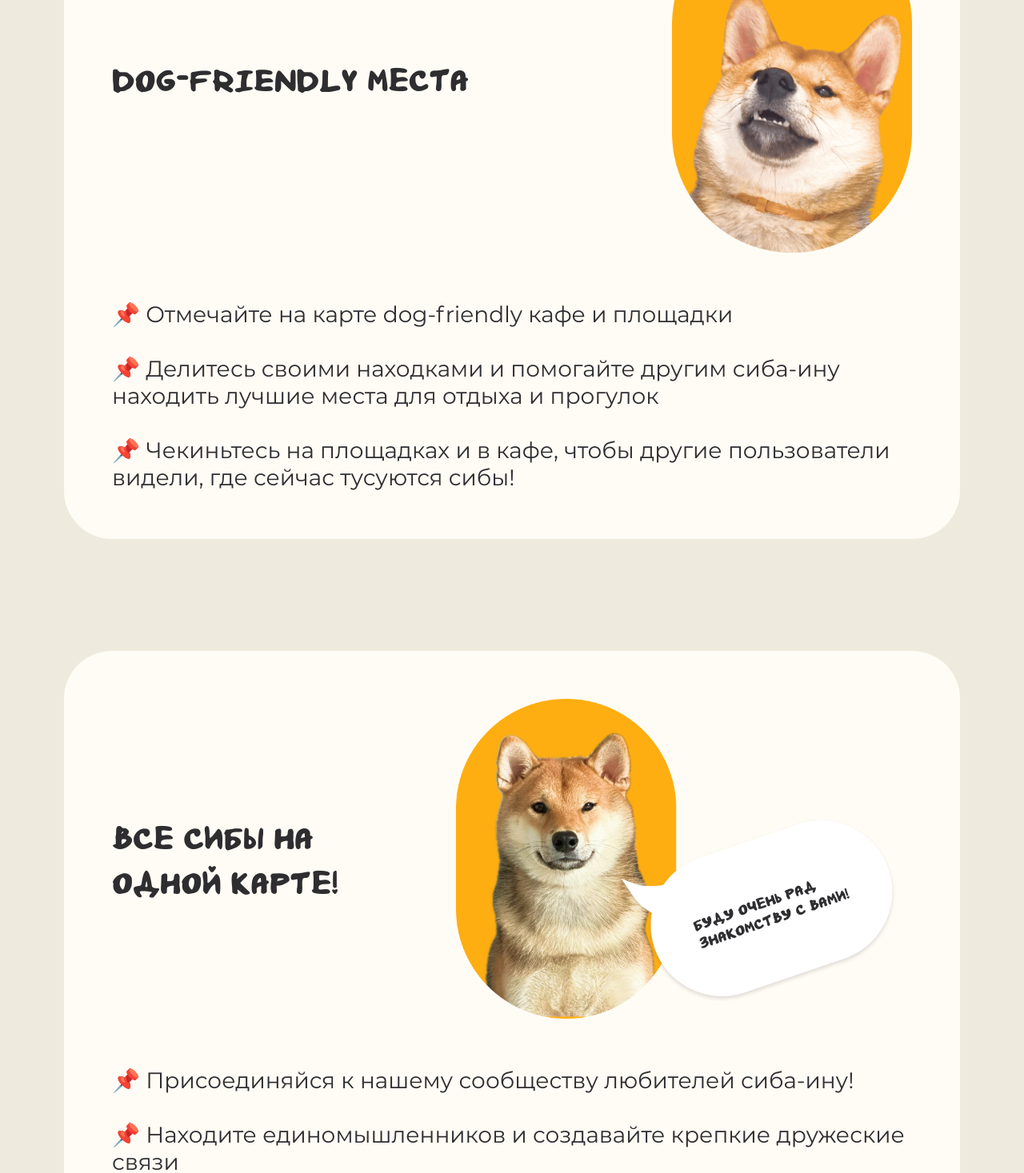
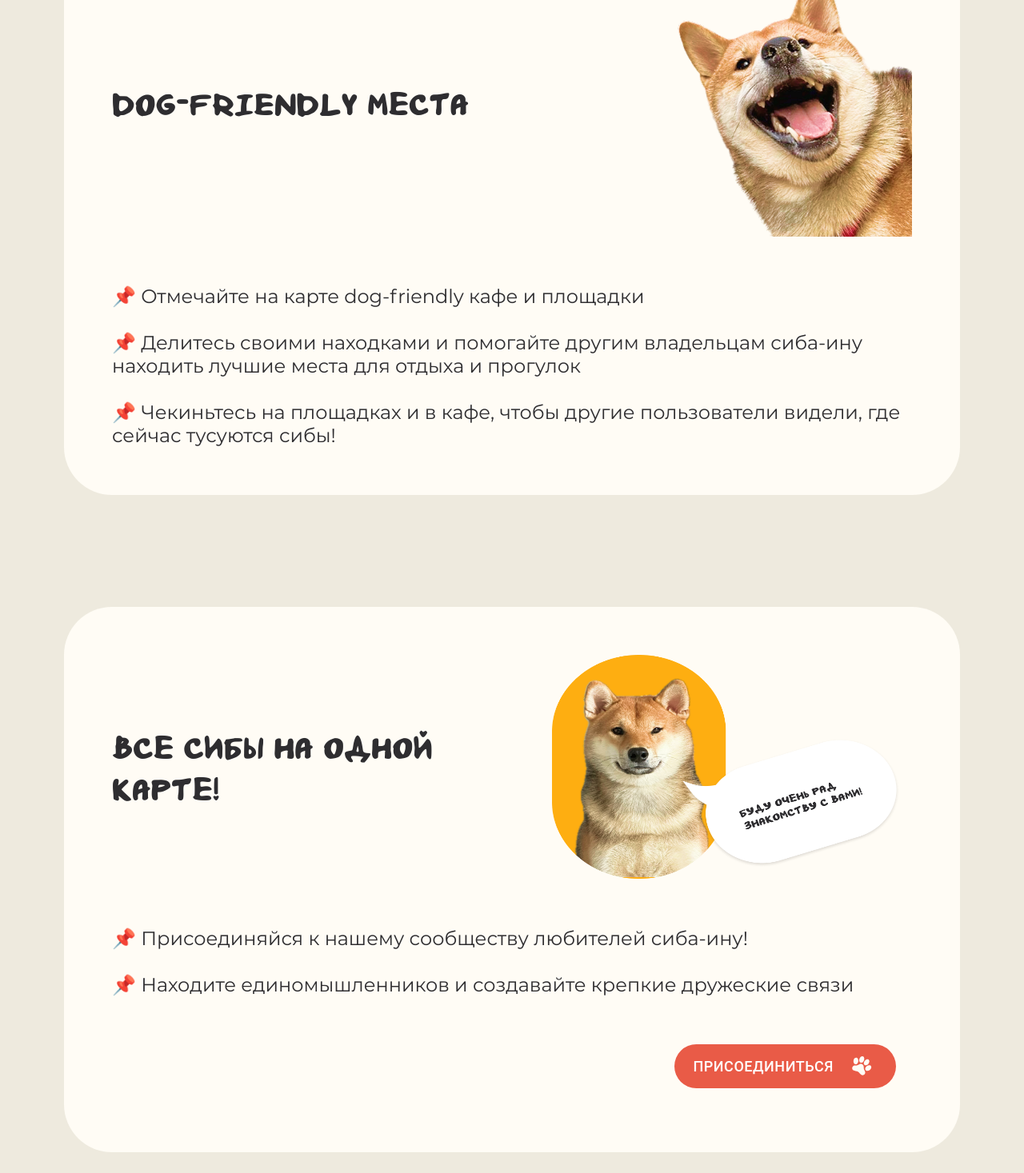
Before and after one commit to rinakz/oski-site, a React (Create React App) app: page / in a window 1280 px wide. Shown: the part 2119-3586 px from the top of the page at 80% size. Built offline with nearby package versions, Linux system fonts and the light colour scheme.

Commit message:
fix safari

```diff
--- a/src/components/main/cofee.tsx
+++ b/src/components/main/cofee.tsx
@@ -35,14 +35,14 @@ export default function Coffee() {
         <div>
           <div className={stls.serviceTitle}>
             <h1>Dog-friendly места</h1>
-            <img src="second-main.png" alt="coffee" />
+            <img src="friends.png" alt="friends" />
           </div>
           <p>
             📌 Отмечайте на карте dog-friendly кафе и площадки
             <br />
             <br />
-            📌 Делитесь своими находками и помогайте другим сиба-ину находить
-            лучшие места для отдыха и прогулок
+            📌 Делитесь своими находками и помогайте другим владельцам сиба-ину
+            находить лучшие места для отдыха и прогулок
             <br />
             <br />
             📌 Чекиньтесь на площадках и в кафе, чтобы другие пользователи
--- a/src/components/main/community.tsx
+++ b/src/components/main/community.tsx
@@ -2,8 +2,13 @@ import { LayoutPage } from "../general/LayoutPage";
 import Footer from "../Footer";
 import stls from "../styles/components/Main.module.sass";
 import { useEffect, useRef, useState } from "react";
+import { Button } from "@mui/material";
+import { useNavigate } from "react-router-dom";
+import { IconPawButton } from "../../icons/IconPawButton";
+import { PATH } from "../../routes/PATH";
 
 export default function Community() {
+  const navigate = useNavigate();
   const [isVisible, setIsVisible] = useState(false);
   const elementRef = useRef<HTMLDivElement>(null); // Создаем реф для элемента
 
@@ -46,7 +51,11 @@ export default function Community() {
             <div className={stls.serviceTitle}>
               <h1 style={{ minWidth: "40%" }}>Все сибы на одной карте!</h1>
               <img
-                style={{ width: "-webkit-fill-available", maxHeight: "400px" }}
+                style={{
+                  width: "-webkit-fill-available",
+                  maxHeight: "280px",
+                  maxWidth: "450px",
+                }}
                 src="speaking.png"
                 alt="community"
               />
@@ -58,6 +67,19 @@ export default function Community() {
               📌 Находите единомышленников и создавайте крепкие дружеские связи
             </p>
           </div>
+          <div className={stls.mainContainer}>
+            <Button
+              style={{
+                position: "relative",
+                marginTop: "60px",
+                float: "right",
+              }}
+              onClick={() => navigate(PATH.Auth)}
+              className={stls.button}
+            >
+              ПРИСОЕДИНИТЬСЯ <IconPawButton />
+            </Button>
+          </div>
         </div>
         <Footer />
       </div>
--- a/src/components/main/friends.tsx
+++ b/src/components/main/friends.tsx
@@ -35,7 +35,7 @@ export default function Friends() {
         <div>
           <div className={stls.serviceTitle}>
             <h1>Найди друзей для своего сиба-ину!</h1>
-            <img width="230px" src="friends.png" alt="friends" />
+            <img src="second-main.png" alt="coffee" />
           </div>
           <div>
             <p>
--- a/src/components/main/main.tsx
+++ b/src/components/main/main.tsx
@@ -12,7 +12,14 @@ function Main() {
   const navigate = useNavigate();
 
   return (
-    <div style={{ display: "flex", flexDirection: "column", gap: "60px" }}>
+    <div
+      style={{
+        display: "flex",
+        flexDirection: "column",
+        gap: "60px",
+        height: "100%",
+      }}
+    >
       <div className={stls.mainContainer}>
         <Stories />
         <Button onClick={() => navigate(PATH.Auth)} className={stls.button}>
--- a/src/components/styles/components/LayoutPage.module.sass
+++ b/src/components/styles/components/LayoutPage.module.sass
@@ -2,10 +2,12 @@
 
 .container
     padding: 40px 80px
-    min-height: fit-content
-    max-height: calc(100vh - 160px)
+    min-height: calc(100vh - 160px)
+    max-height: 100%
+    overflow: hidden
     @include m.media(tablet)
         padding: 12px 48px
     @include m.media(phone)
         padding: 24px
-        height: calc(100vh - 104px)
+        min-height: calc(100vh - 104px)
+        max-height: 100%
--- a/src/components/styles/components/Main.module.sass
+++ b/src/components/styles/components/Main.module.sass
@@ -95,19 +95,30 @@
     height: auto
     img
         width: 300px
+        max-width: 300px
     h1
         font-size: 48px
     p
-        font-size: 28px
+        font-size: 24px
+    @include m.media(tablet)
+        h1
+            font-size: 36px
+        p
+            font-size: 18px
+        img
+            max-width: 200px
+            max-height: 250px
+
     @include m.media(phone)
         padding: 20px
         border-radius: 20px,
         img
-            width: 230px
+            max-width: 200px
+            max-height: 250px
         h1
             font-size: 32px
         p
-            font-size: 20px
+            font-size: 18px
             line-height: 28px
 
 @keyframes fadeIn
```
